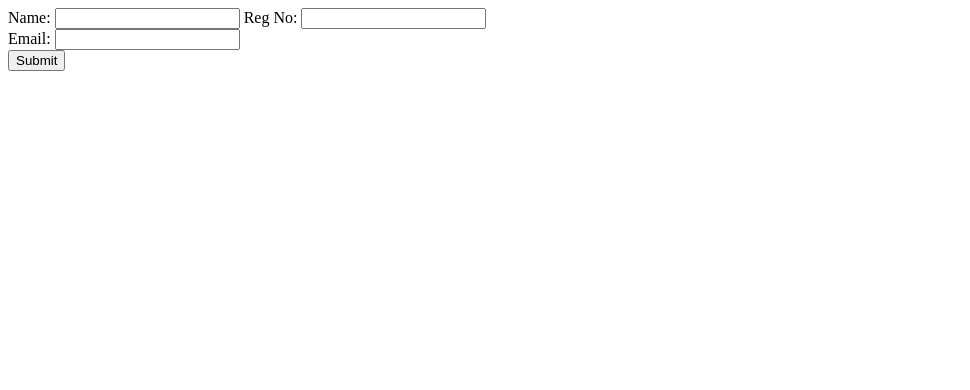
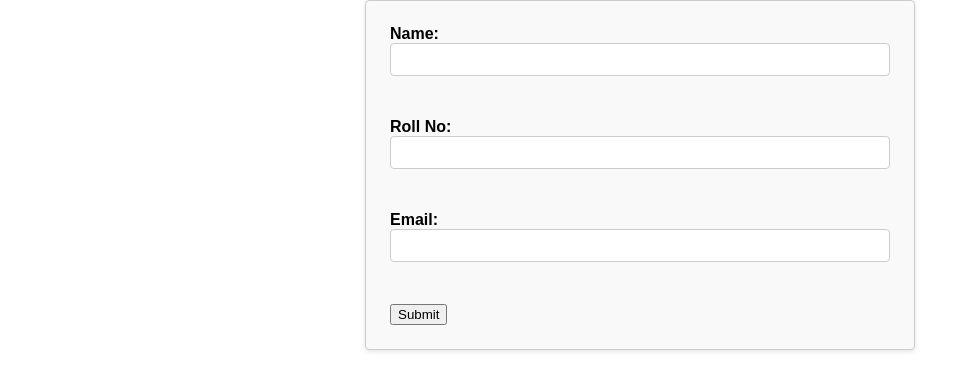
Before and after one commit to Amitlpu-840/ebo-backend, a website: page index.html in a window 1280 px wide. Shown: the whole page, without its empty margins (0-970 px from the left). Drawn offline with Linux system fonts and the light colour scheme.

Commit message:
styles added

```diff
--- a/index.html
+++ b/index.html
@@ -4,6 +4,56 @@
     <meta charset="UTF-8">
     <meta http-equiv="X-UA-Compatible" content="IE=edge">
     <meta name="viewport" content="width=device-width, initial-scale=1.0">
+    <style>
+      /* Global styles */
+body {
+  font-family: Arial, sans-serif;
+  margin: 0;
+  padding: 0;
+}
+
+/* Form styles */
+form {
+  width: 500px;
+  margin: auto;
+  padding: 24px;
+  background-color: #f9f9f9;
+  border: 1px solid #ccc;
+  border-radius: 4px;
+  box-shadow: 0 2px 5px rgba(0,0,0,0.1);
+}
+label {
+  display: block;
+  margin-bottom: 8px;
+  font-weight: bold;
+}
+input[type="text"],
+input[type="email"],
+input[type="number"] {
+  width: 100%;
+  padding: 8px;
+  margin-bottom: 16px;
+  border: 1px solid #ccc;
+  border-radius: 4px;
+  box-sizing: border-box;
+}
+input[type="submit"] {
+  background-color: #4CAF50;
+  color: white;
+  padding: 12px 20px;
+  border: none;
+  border-radius: 4px;
+  cursor: pointer;
+}
+
+/* Responsive styles */
+@media screen and (max-width: 600px) {
+  form {
+    width: 100%;
+  }
+}
+
+    </style>
     <title>Document</title>
 </head>
 <body>
@@ -12,9 +62,10 @@
           Name:
           <input type="text" name="name" />
         </label>
+        <br/>
         <label>
-          Reg No:
-          <input type="number" name="reg_num" />
+          Roll No:
+          <input type="number" name="Roll" />
         </label>
         <br />
         <label>
```
Also changed, not shown: dataReceived.html (+24 -2 lines).
